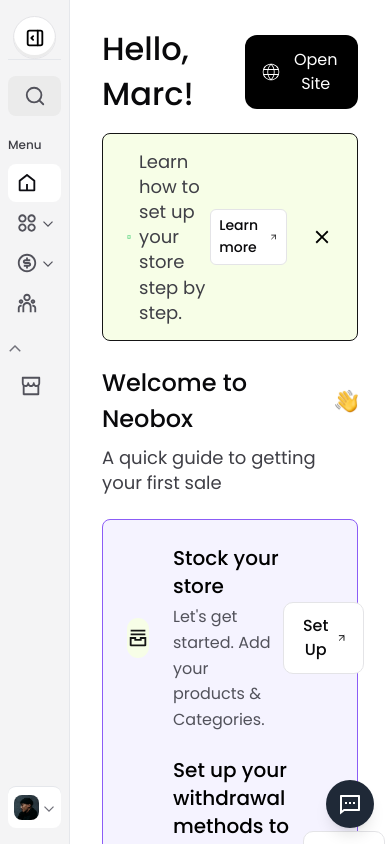
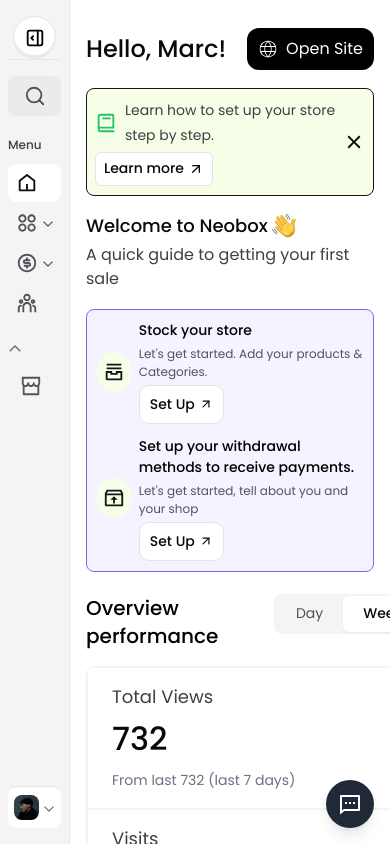
Before and after one commit to uzair-shakeel/neobox, a React (Vite) app: page / in a window 390 px wide. Built offline with nearby package versions, Linux system fonts and the light colour scheme.

Commit message:
making home responsive

```diff
--- a/src/components/Sidebar.jsx
+++ b/src/components/Sidebar.jsx
@@ -333,7 +333,7 @@
                   >
                     {/* Dropdown items */}
                     <NavLink
-                      to="/wallet" // Change this to the correct path
+                      to="/finance/wallet" // Change this to the correct path
                       className={({ isActive }) =>
                         `px-[32px] py-[8px] font-[500] text-[14px] rounded-[6px] leading-[21.7px] ${
                           isActive
@@ -345,7 +345,7 @@
                       Wallet
                     </NavLink>
                     <NavLink
-                      to="/withdrawal-methods" // Change this to the correct path
+                      to="/finance/withdrawal" // Change this to the correct path
                       className={({ isActive }) =>
                         `px-[32px] py-[8px] font-[500] text-[14px] rounded-[6px] leading-[21.7px] ${
                           isActive
--- a/src/pages/home/Dashboard.jsx
+++ b/src/pages/home/Dashboard.jsx
@@ -21,12 +21,12 @@
       <Sidebar />
 
       {/* Main Content */}
-      <main className="flex-1 overflow-y-auto px-[32px] py-[27px]">
-        <div className="flex justify-between items-center mb-[16px]">
-          <h2 className="text-[32px] leading-[44.8px] text-[#09090B] font-[500]">
+      <main className="flex-1 overflow-y-auto lg:px-[32px] md:px-[24px] px-[16px] py-[27px]">
+        <div className="flex gap-1 flex-wrap justify-between items-center mb-[16px]">
+          <h2 className="md:text-[32px] sm:text-[28px] text-[24px] leading-[44.8px] text-[#09090B] font-[500]">
             Hello, Marc!
           </h2>
-          <button className="bg-black text-white px-[16px] py-[13px] rounded-[12px] flex items-center gap-[8px] justify-center">
+          <button className="bg-black text-white md:px-[16px] px-[11px] md:py-[13px] py-[9px] rounded-[12px] flex items-center gap-[8px] justify-center">
             <span className="min-h-[20px] min-w-[20px]">
               <CiGlobe size={20} />{" "}
             </span>
@@ -34,72 +34,81 @@
           </button>
         </div>
 
-        <div className="bg-[#F7FEE7] border border-[#151515] rounded-[8px] px-[24px] py-[15px] mb-[24px] mt-[16px] flex justify-between items-center">
+        <div className="bg-[#F7FEE7] border border-[#151515] rounded-[8px] md:px-[24px] sm:px-[12px] px-[8px] md:py-[15px] py-[9px] md:mb-[24px] mb-[16px] mt-[16px] flex justify-between items-center gap-1 flex-wrap relative">
           <div className="flex items-center">
-            <BiBook size={22} color="#22C55E" className="mr-[8px]" />
-            <span className="text-[18px] leading-[25.2px] font-[400] text-[#3F3F46]">
+            <span className="min-h-[22px] min-w-[22px] mr-[8px]">
+              <BiBook size={22} color="#22C55E" />
+            </span>
+            <span className="lg:text-[18px] sm:text-[16px] text-[14px] leading-[25.2px] font-[400] text-[#3F3F46] md:pe-0 pe-5">
               Learn how to set up your store step by step.
             </span>
           </div>
-          <div className="flex items-center gap-[24px]">
+          <div className="flex items-center md:gap-[24px] gap-1">
             <a
               href="#"
-              className="bg-white border-[#E4E4E7] border rounded-[6px] py-[5px] px-[8px] text-[14px] font-[500] leading-[21.7px] text-[#09090B] hover:underline flex items-center justify-center gap-[4px]"
+              className="bg-white border-[#E4E4E7] border rounded-[6px] md:ms-0 me-5 py-[5px] px-[8px] text-[14px] font-[500] leading-[21.7px] text-[#09090B] hover:underline flex items-center justify-center gap-[4px]"
             >
               Learn more <LuArrowUpRight size={16} />
             </a>
-            <span>
+            <span className="md:flex hidden">
+              <IoMdClose size={22} />
+            </span>
+            <span className="md:hidden flex absolute right-[8px] top-1/2 -translate-y-1/2 md:relative">
               <IoMdClose size={22} />
             </span>
           </div>
         </div>
 
-        <h3 className="flex items-center gap-[4px] text-[24px] leading-[36px] text-[#09090B] font-[500] mb-[8px]">
+        <h3 className="flex items-center gap-[4px] md:text-[24px] text-[18px] md:leading-[36px] text-[#09090B] font-[500] md:mb-[8px] mb-[4px]">
           Welcome to Neobox{" "}
           <span>
             <img src="/wave.png" />
           </span>
         </h3>
-        <p className="text-[18px] leading-[25.2px] font-[400] text-[#3F3F46] mb-[24px]">
+        <p className="md:text-[18px] text-[16px] md:leading-[25.2px] font-[400] text-[#3F3F46] md:mb-[24px] mb-[18px]">
           A quick guide to getting your first sale
         </p>
 
-        <div className="bg-[#F5F3FF] border border-[#8B5CF6] rounded-[8px] p-[24px] mb-[36px] flex flex-col gap-[24px]">
-          <div className="flex justify-between items-center">
-            <div className="flex items-center gap-[24px]">
+        <div className="bg-[#F5F3FF] border border-[#8B5CF6] rounded-[8px] md:p-[24px] p-[10px] md:mb-[36px] mb-[22px] flex flex-col md:gap-[24px] gap-[12px]">
+          <div className="flex items-center md:gap-[24px] gap-2 w-full">
             <span className="flex items-center justify-center w-[40px] h-[40px] rounded-full bg-[#F7FEE7]">
               <RiArchiveStackLine className="text-[#151515]" size={22} />
             </span>
+
+            <div className="flex justify-between items-center flex-wrap w-full gap-1">
               <div>
-                <h4 className="text-[20px] leading-[28px] font-[500] mb-[4px]">
+                <h4 className="md:text-[20px] sm:text-[16px] text-[14px] md:leading-[28px] font-[500] mb-[4px]">
                   Stock your store
                 </h4>
-                <p className="text-[16px] font-[400] leading-[25.6px] text-[#52525B]">
+                <p className="md:text-[16px] md:text-[14px] text-[12px] font-[400] md:leading-[25.6px] text-[#52525B]">
                   Let's get started. Add your products & Categories.
                 </p>
               </div>
-            </div>
-            <button className="flex items-center gap-[4px] text-[16px] font-[500] bg-white text-[#09090B] px-[16px] py-[11px] rounded-[10px] border border-[#E4E4E7]">
-              Set Up <LuArrowUpRight size={18} />
+              <button className="flex items-center  gap-[4px] md:text-[16px] text-[14px] font-[500] bg-white text-[#09090B] md:px-[16px] px-[10px] md:py-[11px] py-[8px] rounded-[10px] border border-[#E4E4E7]">
+                Set Up{" "}
+                <LuArrowUpRight className="md:w-[18px] md:h-[18px] w-[14px] h-[14px]" />
               </button>
             </div>
-          <div className="flex justify-between items-center">
-            <div className="flex items-center gap-[24px]">
+          </div>
+          <div className="flex items-center md:gap-[24px] gap-2 w-full">
             <span className="flex items-center justify-center w-[40px] h-[40px] rounded-full bg-[#F7FEE7]">
               <RiInboxUnarchiveLine className="text-[#151515]" size={22} />
             </span>
+
+            <div className="flex justify-between items-center flex-wrap w-full gap-1">
               <div>
-                <h4 className="text-[20px] leading-[28px] font-[500] mb-[4px]">
+                <h4 className="md:text-[20px] sm:text-[16px] text-[14px] md:leading-[28px] font-[500] mb-[4px]">
                   Set up your withdrawal methods to receive payments.
                 </h4>
-                <p className="text-[16px] font-[400] leading-[25.6px] text-[#52525B]">
+                <p className="md:text-[16px] md:text-[14px] text-[12px] font-[400] md:leading-[25.6px] text-[#52525B]">
                   Let's get started, tell about you and your shop
                 </p>
               </div>
+              <button className="flex items-center  gap-[4px] md:text-[16px] text-[14px] font-[500] bg-white text-[#09090B] md:px-[16px] px-[10px] md:py-[11px] py-[8px] rounded-[10px] border border-[#E4E4E7]">
+                Set Up{" "}
+                <LuArrowUpRight className="md:w-[18px] md:h-[18px] w-[14px] h-[14px]" />
+              </button>
             </div>
-            <button className="flex items-center gap-[4px] text-[16px] font-[500] bg-white text-[#09090B] px-[16px] py-[11px] rounded-[10px] border border-[#E4E4E7]">
-              Set Up <LuArrowUpRight size={18} />
-            </button>
           </div>
         </div>
 
```
Lines whose indentation alone changed are shown as unchanged.
